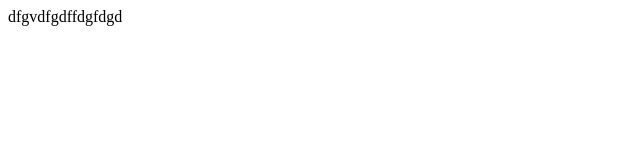
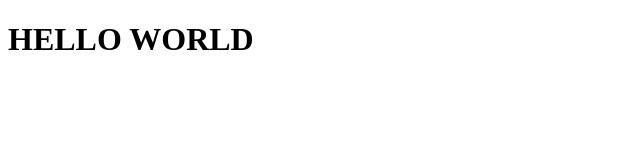
Before and after one commit to Samir-Xettri/website, a plain HTML site: page index.html in a window 1280 px wide. Shown: the whole page, without its empty margins (0-640 px from the left). Drawn offline with Linux system fonts and the light colour scheme.

Commit message:
modified

```diff
--- a/index.html
+++ b/index.html
@@ -6,6 +6,6 @@
     <title>Document</title>
 </head>
 <body>
-    dfgvdfgdffdgfdgd
+    <h1>HELLO WORLD</h1>
 </body>
 </html>
```
